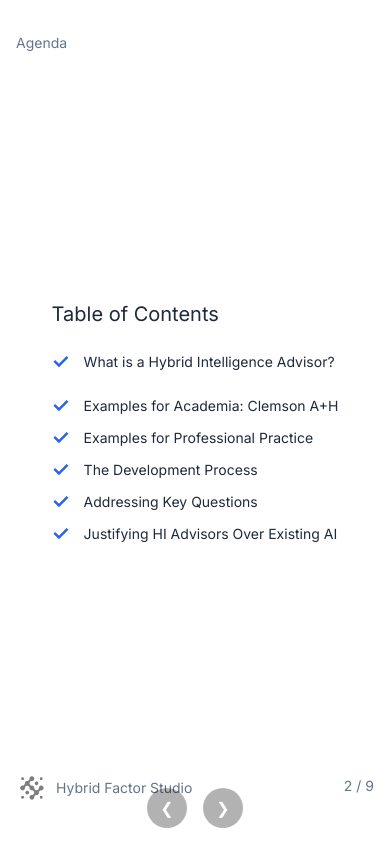
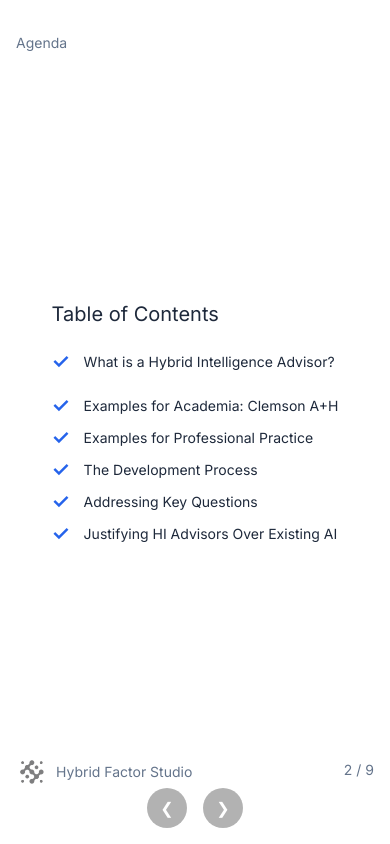
Before and after one commit to DataArchCode/Clemson, a plain HTML site: page index.html in a window 390 px wide. Both pictures are taken after a click on the button "Next Slide". Drawn offline with nearby package versions, Linux system fonts and the light colour scheme.

Commit message:
refactor: improve responsive design of footer

```diff
--- a/index.html
+++ b/index.html
@@ -43,7 +43,7 @@
 
       /* Content container to limit height to 70% */
       .slide-content {
-        max-height: 80vh;
+        max-height: 75vh;
         width: 100%;
         overflow-y: auto;
         display: flex;
@@ -87,7 +87,7 @@
       }
       .slide-footer {
         position: absolute;
-        bottom: 3rem;
+        bottom: 4rem;
         right: 1rem;
         font-size: 0.875rem;
         color: #64748b;
@@ -97,7 +97,7 @@
         display: flex;
         align-items: center;
         gap: 0.5rem;
-        bottom: 2.5rem;
+        bottom: 3.5rem;
         left: 1rem;
         font-size: 0.875rem;
         color: #64748b;
```
